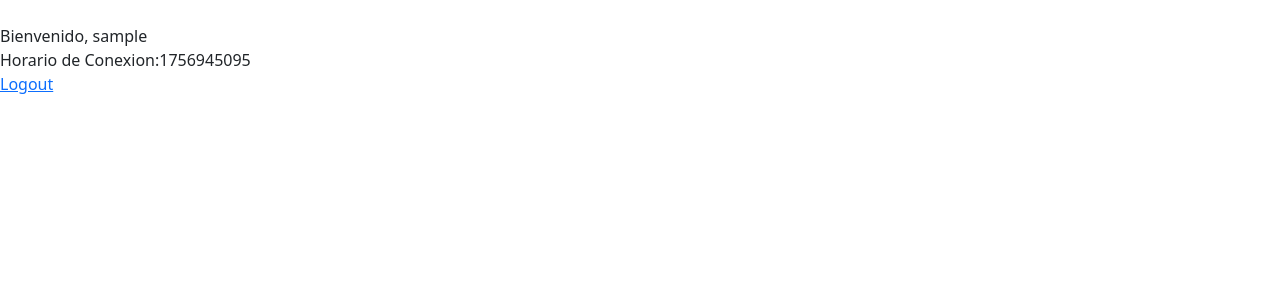
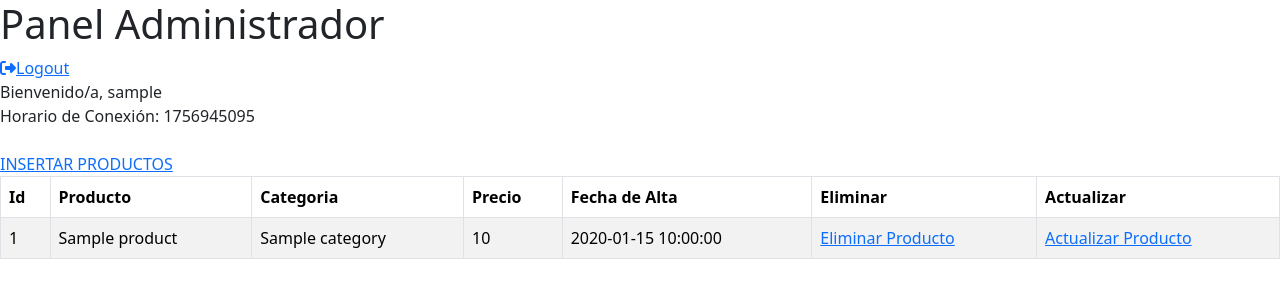
Before and after one commit to DeannPHP/Project-pizzita, a PHP site: page /welcome.php in a window 1280 px wide. Shown: the top 300 px of the page. Run offline with PHP 8.4, Linux system fonts and the light colour scheme; the visitor is signed in with stand-in values (Sample User, id 1); tables that the repository leaves empty or names only in its code hold one stand-in row (values such as "Sample post").

Commit message:
implementamos la interfaz del panel administrado

```diff
--- a/welcome.php
+++ b/welcome.php
@@ -1,29 +1,91 @@
-  <!DOCTYPE html>
-<html lang="es">
+<!DOCTYPE html>
+<html lang="en">
 <head>
     <meta charset="UTF-8">
     <meta name="viewport" content="width=device-width, initial-scale=1.0">
-    <link href="https://cdn.jsdelivr.net/npm/bootstrap@5.3.7/dist/css/bootstrap.min.css" rel="stylesheet" integrity="sha384-LN+7fdVzj6u52u30Kp6M/trliBMCMKTyK833zpbD+pXdCLuTusPj697FH4R/5mcr" crossorigin="anonymous">
+    <link href="https://cdn.jsdelivr.net/npm/bootstrap@5.3.8/dist/css/bootstrap.min.css" rel="stylesheet" integrity="sha384-sRIl4kxILFvY47J16cr9ZwB07vP4J8+LH7qKQnuqkuIAvNWLzeN8tE5YBujZqJLB" crossorigin="anonymous">
+    <link rel="stylesheet" href="https://cdnjs.cloudflare.com/ajax/libs/font-awesome/6.7.2/css/all.min.css" integrity="sha512-Evv84Mr4kqVGRNSgIGL/F/aIDqQb7xQ2vcrdIwxfjThSH8CSR7PBEakCr51Ck+w+/U6swU2Im1vVX0SVk9ABhg==" crossorigin="anonymous" referrerpolicy="no-referrer" />
     <title>Document</title>
-
 </head>
 <body>
 
+<!-- font-awesome -->
+<nav class="navtop">
+        <div>
+            <h1>Panel Administrador</h1>
+            <a href="logout.php"><i class="fas fa-sign-out-alt"></i>Logout</a>
+        </div>
+</nav>
+ <div class="content">
 <?php
-session_start ();
-if (! $_SESSION ['logueado']) {
- header ( "location: login.html" );
- exit ();
-} else {
- echo "<br>";
- echo 'Bienvenido, ' . $_SESSION ['username'];
- echo '<br>';
- echo 'Horario de Conexion:' . $_SESSION ['time'];
- echo '<br>';
- echo '<a href="logout.php">Logout</a>';
- }
-?>
+ session_start();
+ if ($_SESSION['logueado']) {
+            echo "Bienvenido/a, " . $_SESSION['username'];
+            echo "<br>";
+            echo "Horario de Conexión: " . $_SESSION['time'];
+            echo "<br>";
+            echo "<br>";
+            echo "<a href='insert_products.php'>INSERTAR PRODUCTOS</a>";
+            echo "<br>";
+            ?>
+            <table class='table table-bordered table-striped'>
+                    <thead class='thead-dark'>
+                <tr>
+                    <th>Id</th>
+                    <th>Producto</th>
+                    <th>Categoria</th>
+                    <th>Precio</th>
+                    <th>Fecha de Alta</th>
+                    <th>Eliminar</th>
+                    <th>Actualizar</th>
+                </tr>
+            </thead>
+            <tbody>
+            <?php
+            include_once("config_products.php");
+            include_once("db.class.php");
+            $link = new Db();
+              /* Id del producto, descripción del producto, nombre de la categoria, precio, fecha de alta.*/
+              $sql="SELECT products.id_product, products.price, products.product_name, products.start_date as date, categories.category_name FROM products  INNER JOIN categories ON products.id_category = categories.id_category";
+              $stmt = $link->run($sql);
+              $data = $stmt->fetchAll();
+             /* echo $table; */
+              foreach ($data as $row) {
+              ?>
+              <tr>
+                      <td>
+                          <?php echo $row['id_product']; ?>
+                      </td>
+                      <td>
+                          <?php echo $row['product_name']; ?>
+                      </td>
+                      <td>
+                          <?php echo $row['category_name']; ?>
+                      </td>
+                      <td>
+                          <?php echo $row['price']; ?>
+                      </td>
+                      <td>
+                          <?php echo $row['date']; ?>
+                      </td>
+                      <td>
+                          <a href="#"> Eliminar Producto</a>
+                      </td>
+                      <td>
+                          <a href="#"> Actualizar Producto</a>
+                      </td>
+                  </tr>
 
-    <script src="https://cdn.jsdelivr.net/npm/bootstrap@5.3.7/dist/js/bootstrap.bundle.min.js" integrity="sha384-ndDqU0Gzau9qJ1lfW4pNLlhNTkCfHzAVBReH9diLvGRem5+R9g2FzA8ZGN954O5Q" crossorigin="anonymous"></script>
+              <?php
+              }
+              ?>
+              </tbody>
+              </table>
+
+ <?php
+   }
+  ?>
+</div>
+<script src="https://cdn.jsdelivr.net/npm/bootstrap@5.3.7/dist/js/bootstrap.bundle.min.js" integrity="sha384-ndDqU0Gzau9qJ1lfW4pNLlhNTkCfHzAVBReH9diLvGRem5+R9g2FzA8ZGN954O5Q" crossorigin="anonymous"></script>
 </body>
 </html>
```
Also changed, not shown: img/pizza-y-empanadas-2.jpg (added).
